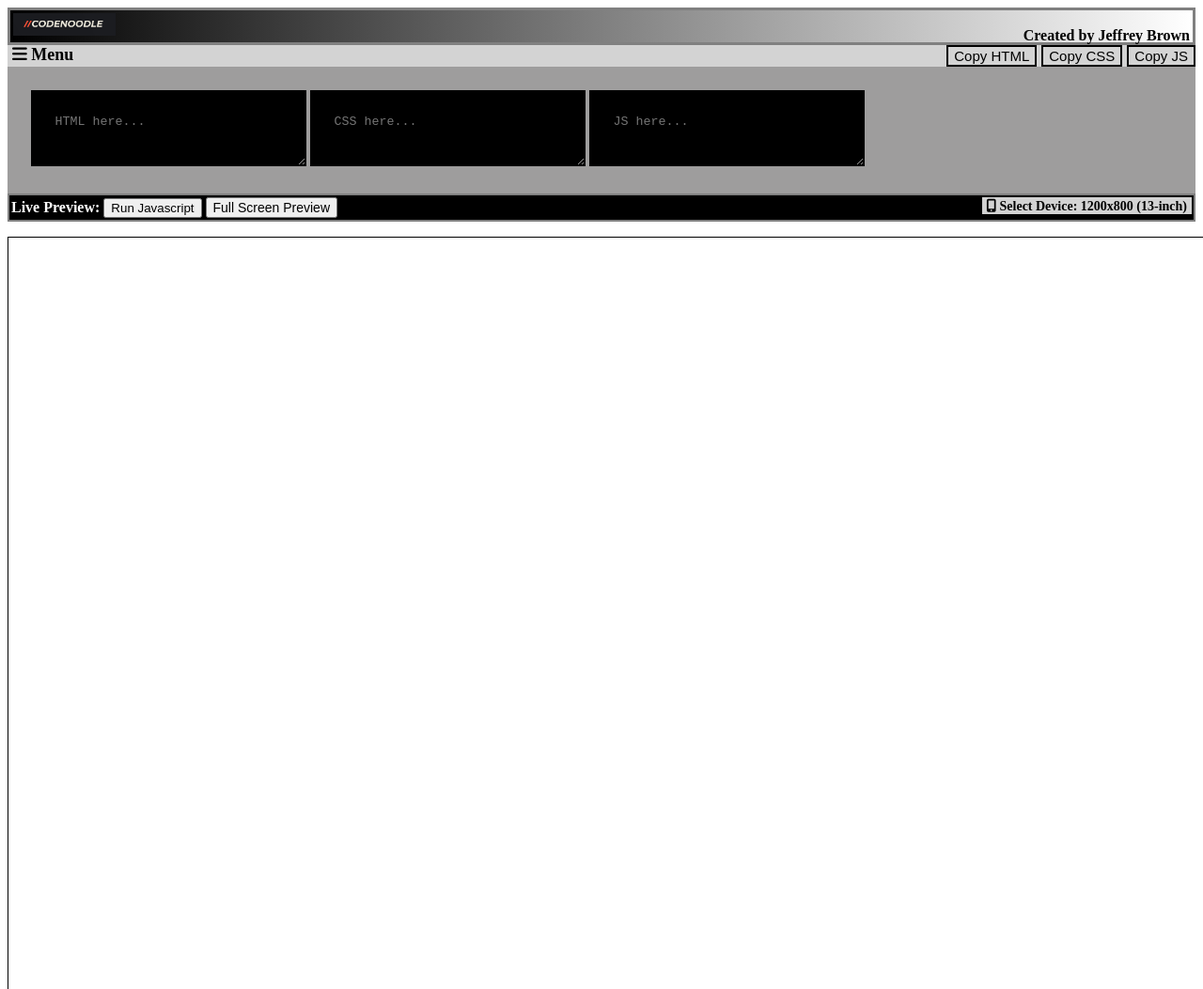
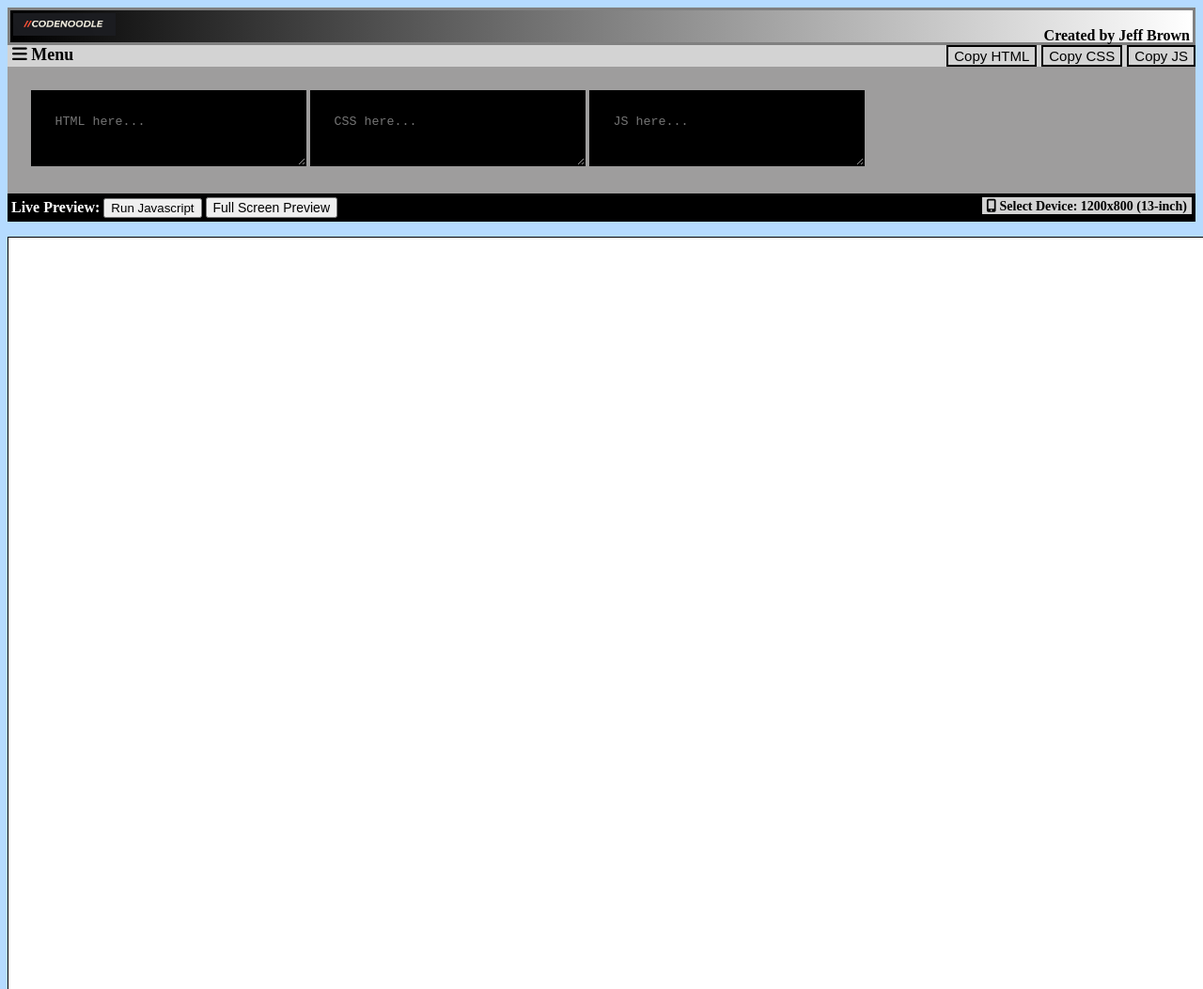
Before and after one commit to jbrown7407/CodeNoodle, a plain HTML site: page index.html in a window 1280 px wide. Shown: the whole page at 94% size. Drawn offline with nearby package versions, Linux system fonts and the light colour scheme.

Commit message:
visual update for portfolio

```diff
--- a/index.html
+++ b/index.html
@@ -11,7 +11,7 @@
 <body>
     <bodyOver>
         <div class="banner"><b> <img src="noodle.png" alt="x">
-             <span id="filename">Created by Jeffrey Brown</span>       </div>
+             <span id="filename">Created by Jeff Brown</span>       </div>
 <nav>
     <div class="dropdown"> <span class="menubar"><i class="fas fa-bars"></i> Menu </span>
 
@@ -30,6 +30,7 @@
 </nav>
 <div class="phase1">
         <div class="editor">
+
             <textarea id="html" placeholder="HTML here..."></textarea>
             <textarea id="css" placeholder="CSS here..."></textarea>
             <textarea id="js" placeholder="JS here..."></textarea>
--- a/style.css
+++ b/style.css
@@ -2,7 +2,9 @@
     float:right;
 
 }
-
+body {
+    background-color:rgb(181, 219, 255);
+}
 #output{
     white-space: -moz-pre-wrap;
     white-space: -pre-wrap;
@@ -15,7 +17,9 @@
     width: 95%
 
 }
-
+iframe {
+    background-color: white;
+}
 .hotText{
     white-space: -moz-pre-wrap;
     white-space: -pre-wrap;
@@ -80,7 +84,7 @@
   body.text{
         border: 0;
      height: 100%;
-     left: 0;
+     left: 0;rgb(135, 126, 255)
      position: absolute;
      top: 0;
 
@@ -269,8 +273,8 @@ margin: 10px;
     float: right;
 }
 .notify {
-    background-color:black;
-    border: 2px solid grey;
+    background-color:rgb(0, 0, 0);
+    border: 2px solid black;
     color: white;
     padding: 2px;
 
```
